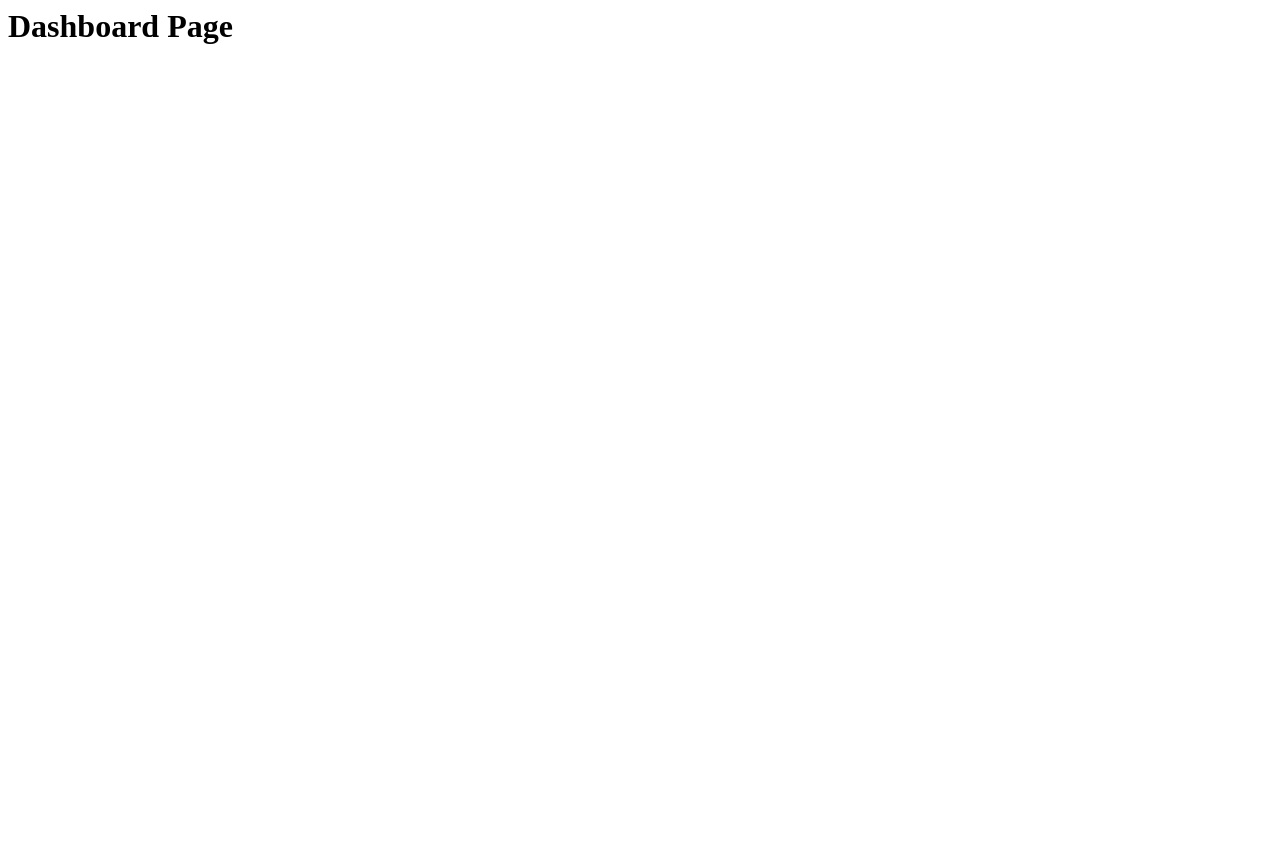
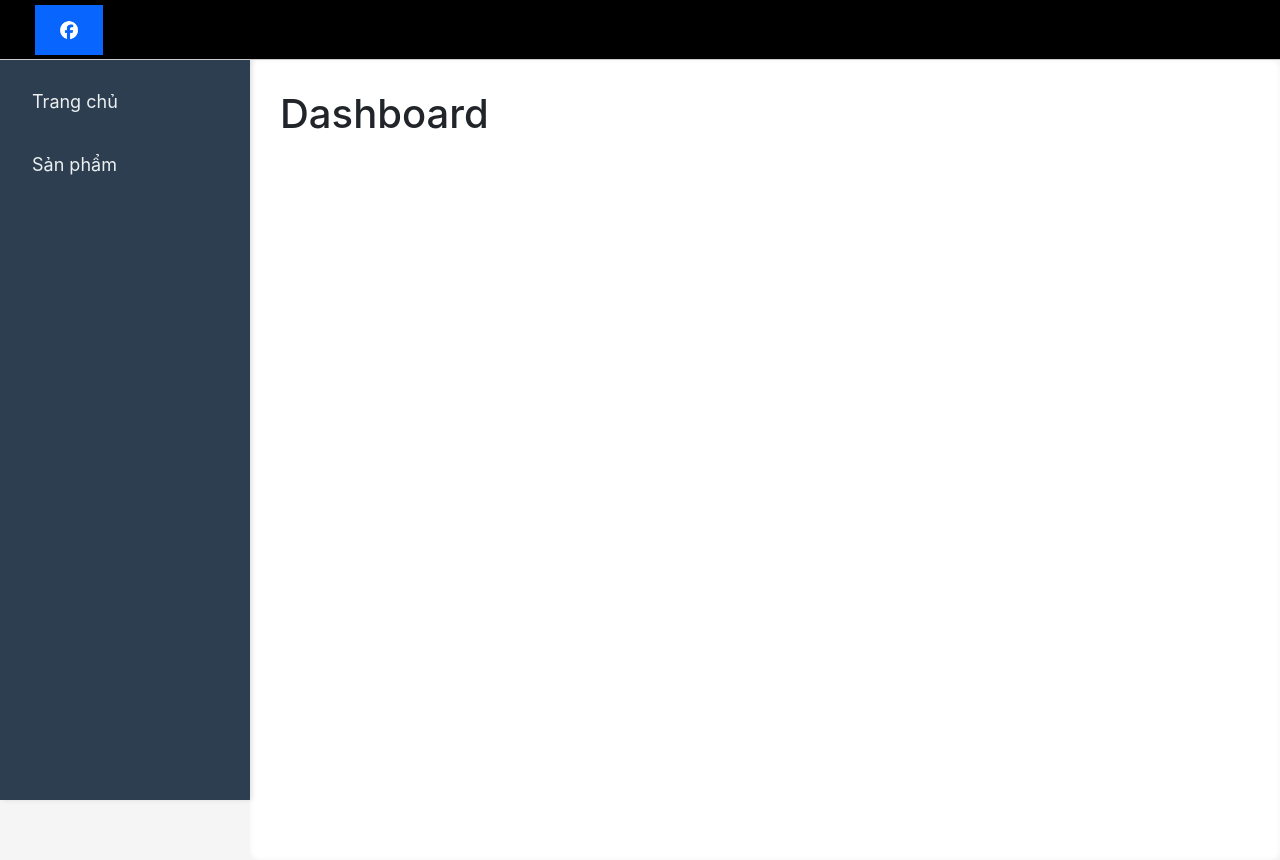
Before and after one commit to trancongquochuy123/project-management, a Node server app: page /admin/dashboard in a window 1280 px wide. Before the commit the page is almost empty. Before the commit the page ends 44 px from the top, so only its background shows below. Run offline with Node 20, Linux system fonts and the light colour scheme; some libraries are stand-ins or nearby versions.

Commit message:
1.2 Xây dựng layout chung cho dashboard

```diff
--- a/index.js
+++ b/index.js
@@ -3,6 +3,9 @@ const express = require('express');
 require('dotenv').config();
 
 const database = require('./config/database.js');
+
+const systemConfig = require('./config/system.js');
+
 const route = require('./routes/client/index.route.js');
 const routeAdmin = require('./routes/admin/index.route.js');
 
@@ -14,6 +17,9 @@ const port = process.env.PORT ;
 app.set('views', './views');
 app.set('view engine', 'pug');
 
+// App Locals variables
+app.locals.prefixAdmin = systemConfig.prefixAdmin;
+
 app.use(express.static('public'));
 
 // Routes
--- /dev/null
+++ b/public/admin/css/style.css
@@ -0,0 +1,85 @@
+/* Header */
+.header {
+    background: #000;
+    border-bottom: 1px solid #ccc;
+    padding: 10px 20px;
+    position: sticky;
+    top: 0;
+    z-index: 999;
+    display: flex;
+    align-items: center;
+    height: 60px; /* Cố định chiều cao cho header */
+}
+
+/* Logo trong Header */
+.header .inner-logo img {
+    max-width: 100%;
+    max-height: 50px;
+    display: block;
+}
+
+/* Tổng thể Body chia layout */
+.body {
+    display: flex;
+    min-height: 100vh;
+    background-color: #f5f5f5;
+}
+
+/* Sider */
+.body .sider {
+    width: 250px;
+    height: calc(100vh - 60px);
+    position: fixed;
+    top: 60px;
+    left: 0;
+    background-color: #2c3e50;
+    color: #ecf0f1;
+    padding: 20px;
+    box-shadow: 2px 0 5px rgba(0, 0, 0, 0.1);
+    overflow-y: auto; /* Nếu nội dung sider dài thì cho cuộn */
+}
+
+/* Main content */
+.body .main {
+    margin-left: 250px; /* Cách sider ra */
+    padding: 30px;
+    background-color: #fff;
+    flex-grow: 1;
+    overflow-y: auto;
+    min-height: calc(100vh - 60px);
+    box-shadow: inset 0 0 5px rgba(0, 0, 0, 0.05); /* Đổ bóng nhẹ trong main */
+    border-radius: 8px;
+}
+
+/* Menu trong Sider */
+.sider .logo {
+    font-size: 24px;
+    font-weight: bold;
+    margin-bottom: 40px;
+    text-align: center;
+}
+
+.sider nav.menu ul {
+    list-style: none;
+    padding: 0;
+    margin: 0;
+}
+
+.sider nav.menu li {
+    margin-bottom: 20px;
+}
+
+.sider nav.menu a {
+    display: block;
+    text-decoration: none;
+    color: #ecf0f1;
+    font-size: 18px;
+    padding: 8px 12px;
+    border-radius: 6px;
+    transition: background 0.3s, color 0.3s;
+}
+
+.sider nav.menu a:hover {
+    background-color: #34495e;
+    color: #1abc9c;
+}
--- /dev/null
+++ b/views/admin/layout/default.pug
@@ -0,0 +1,19 @@
+doctype html
+html
+  head
+    title #{pageTitle}
+    <link rel="stylesheet" href="https://cdn.jsdelivr.net/npm/bootstrap@4.6.2/dist/css/bootstrap.min.css" integrity="sha384-xOolHFLEh07PJGoPkLv1IbcEPTNtaed2xpHsD9ESMhqIYd0nLMwNLD69Npy4HI+N" crossorigin="anonymous">
+    <link rel="stylesheet" href="/admin/css/style.css">
+  body
+    include ../partials/header.pug
+
+    .body
+        include ../partials/sider.pug
+
+        .main
+            block main
+
+
+    <script src="https://cdn.jsdelivr.net/npm/jquery@3.5.1/dist/jquery.slim.min.js" integrity="sha384-DfXdz2htPH0lsSSs5nCTpuj/zy4C+OGpamoFVy38MVBnE+IbbVYUew+OrCXaRkfj" crossorigin="anonymous"></script>
+    <script src="https://cdn.jsdelivr.net/npm/bootstrap@4.6.2/dist/js/bootstrap.bundle.min.js" integrity="sha384-Fy6S3B9q64WdZWQUiU+q4/2Lc9npb8tCaSX9FK7E8HnRr0Jz8D6OP9dO5Vg3Q9ct" crossorigin="anonymous"></script>
+    <script src="/js/script.js"></script>
--- a/views/admin/pages/dashboard/index.pug
+++ b/views/admin/pages/dashboard/index.pug
@@ -1 +1,4 @@
-h1 Dashboard Page
+extend ../../layout/default.pug
+
+block main
+    h1 Dashboard
--- /dev/null
+++ b/views/admin/partials/footer.pug
@@ -0,0 +1,5 @@
+Footer.footer
+    .container
+    .row
+        .col-md-12
+        p © 2023 Your Company Name. All rights reserved.
--- /dev/null
+++ b/views/admin/partials/header.pug
@@ -0,0 +1,8 @@
+Header.header
+    .container-fluid
+        .row.align-items-center
+            .col-3
+                .inner-logo
+                    a(href='/admin/dashboard')
+                        img(src='/images/logo.png', alt='Logo', class='logo')
+            .col-9
--- /dev/null
+++ b/views/admin/partials/sider.pug
@@ -0,0 +1,7 @@
+.sider
+    nav.menu
+        ul
+            li
+                a(href=`${prefixAdmin}/dashboard`) Trang chủ
+            li
+                a(href=`${prefixAdmin}/products`) Sản phẩm
```
